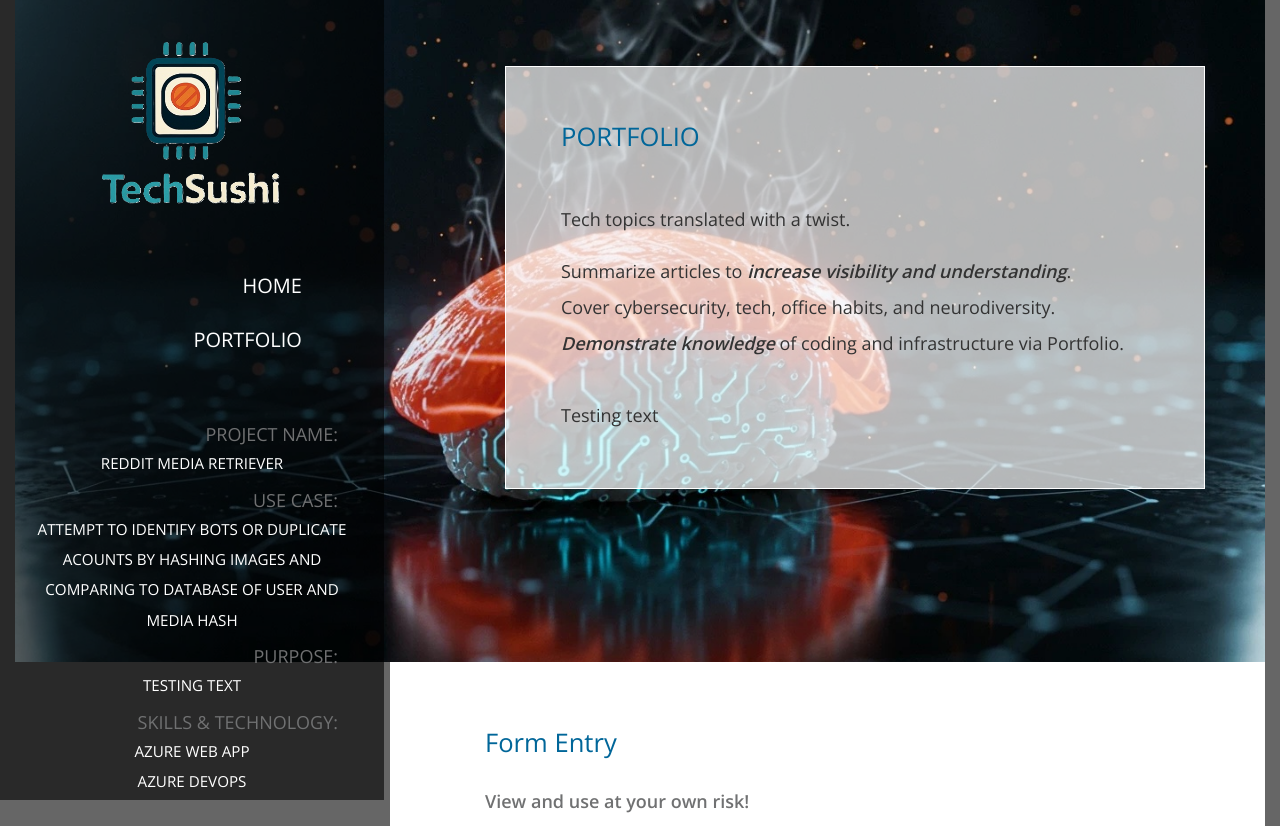
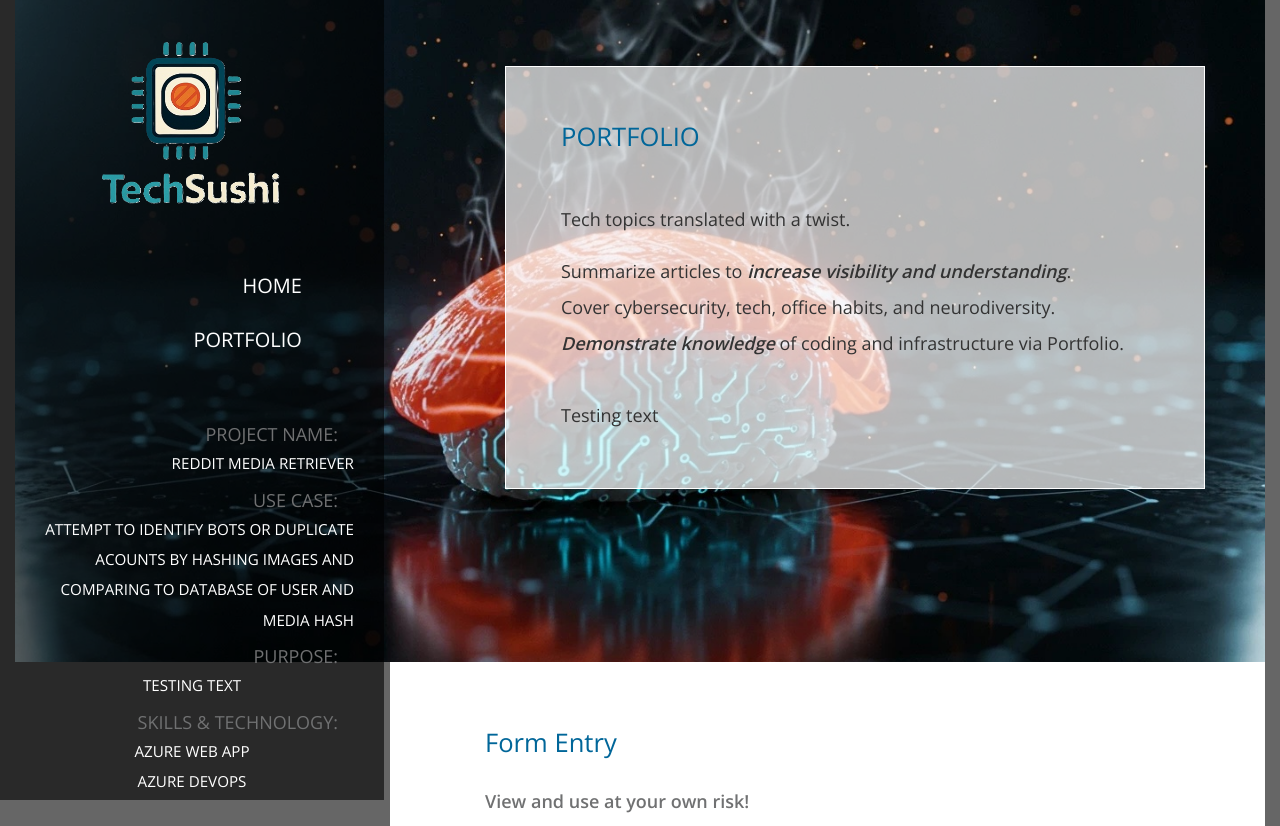
Before and after one commit to jdturbeau/repo-techsushi-portfolio-py, a Flask app: page /rmrwrap in a window 1280 px wide. Shown: the top 826 px of the page. Run offline with Flask 3, Linux system fonts and the light colour scheme; some libraries are stand-ins or nearby versions.

Commit message:
Update proj_navbar.html

```diff
--- a/templates/proj_navbar.html
+++ b/templates/proj_navbar.html
@@ -17,7 +17,7 @@
             <center><img src="{{ url_for('static', filename='img/techsushi-logo-nobg.png') }}" width="80%"></img></center>
               <ul id="tmMainNav" class="nav flex-column text-uppercase text-right tm-main-nav">
                 <li class="nav-item">
-                  <a href="..\" class="nav-link">
+                  <a href="{{ url_for('/home') }}" class="nav-link">
                     <span class="d-inline-block mr-3">Home</span>
                     <span class="d-inline-block tm-white-rect"></span>
                   </a>
@@ -30,15 +30,15 @@
                 </li>
             <br><br>
                 <li class="nav-item">
-                    <span class="d-inline-block mr-3 text-left">Project Name:</span>
-                      <span class="text-center text-white small">
+                    <span class="d-inline-block mr-3">Project Name:</span>
+                      <span class="text-white small">
                 <p class="mb--0 mb-2">{{ strProjName }}</p>
                       </span>
 
                 </li>
                 <li class="nav-item">
-                    <span class="d-inline-block mr-3 text-left">Use Case:</span>
-                        <span class="text-center text-white small">
+                    <span class="d-inline-block mr-3">Use Case:</span>
+                        <span class="text-white small">
                 <p class="mb--0 mb-2">{{ strProjUseCase }}</p>
                       </span>
                 </li>
```
